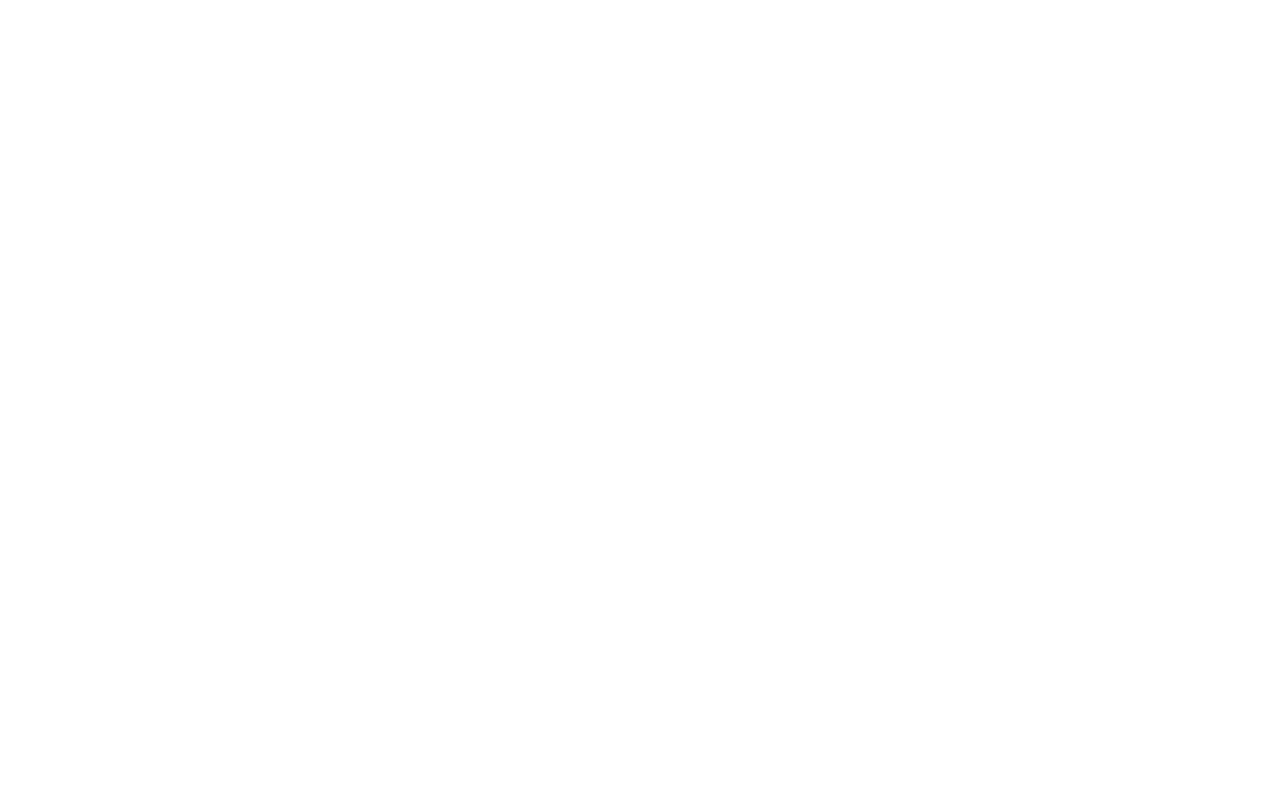
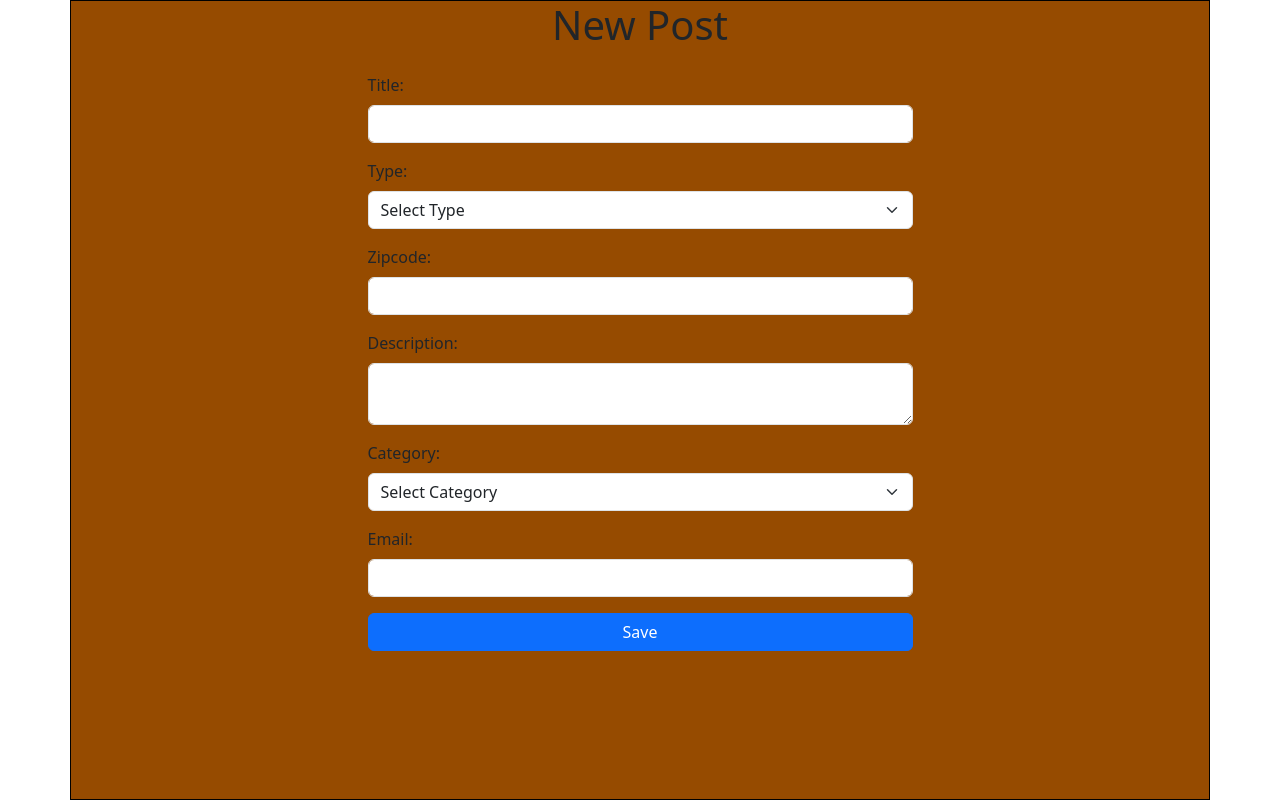
Before and after one commit to youcancallmejay/LostNListed-Group-Project, a React (Create React App) app in the folder client/: page /create-post in a window 1280 px wide. Before the commit this address had no page. Built offline with nearby package versions, Linux system fonts and the light colour scheme.

Commit message:
Made some changes in NewPost and css

```diff
--- a/client/src/App.js
+++ b/client/src/App.js
@@ -10,7 +10,7 @@ function App() {
     <div className="App">
       <Routes>
         <Route path="/" element={<MainPage/>}/>
-        <Route path="/posts/new" element={<NewPost/>}/>
+        <Route path="/create-post" element={<NewPost/>}/>
       </Routes>
     </div>
   );
--- a/client/src/components/NewPost.jsx
+++ b/client/src/components/NewPost.jsx
@@ -79,11 +79,19 @@ const NewPost = () => {
                             <input type="text" name="zipcode" value={lostNlistedForm.zipcode} onChange={changeHandler} className="form-control" />
                             {errors.zipcode && <div className='text-danger'>{errors.zipcode.message}</div>}
                         </div>
-                        <div className="mb-3">
-                            <label className="form-label">Price:</label>
-                            <input type="number" name="price" value={lostNlistedForm.price} onChange={changeHandler} className="form-control" disabled={isPriceDisabled} />
-                            {errors.price && <div className='text-danger'>{errors.price.message}</div>}
-                        </div>
+                        {!isPriceDisabled &&
+                            <div className="mb-3">
+                                <label className="form-label">Price:</label>
+                                <input
+                                    type="number"
+                                    name="price"
+                                    value={lostNlistedForm.price}
+                                    onChange={changeHandler}
+                                    className="form-control"
+                                />
+                                {errors.price && <div className='text-danger'>{errors.price.message}</div>}
+                            </div>
+                        }
                         <div className="mb-3">
                             <label className="form-label">Description:</label>
                             <textarea name="description" value={lostNlistedForm.description} onChange={changeHandler} className="form-control"></textarea>
--- a/client/src/main.css
+++ b/client/src/main.css
@@ -1,5 +1,5 @@
 .container {
-    background-color: brown;
+    background-color: #964B00;
     width: 100%;
     height: 100vh;
     margin: 0 auto;
@@ -30,3 +30,8 @@
     align-self: center;
     margin-top: 100px;
 }
+
+.disabled:disabled {
+    background-color: #6c757d !important;
+    color: #ffffff;
+}
```
